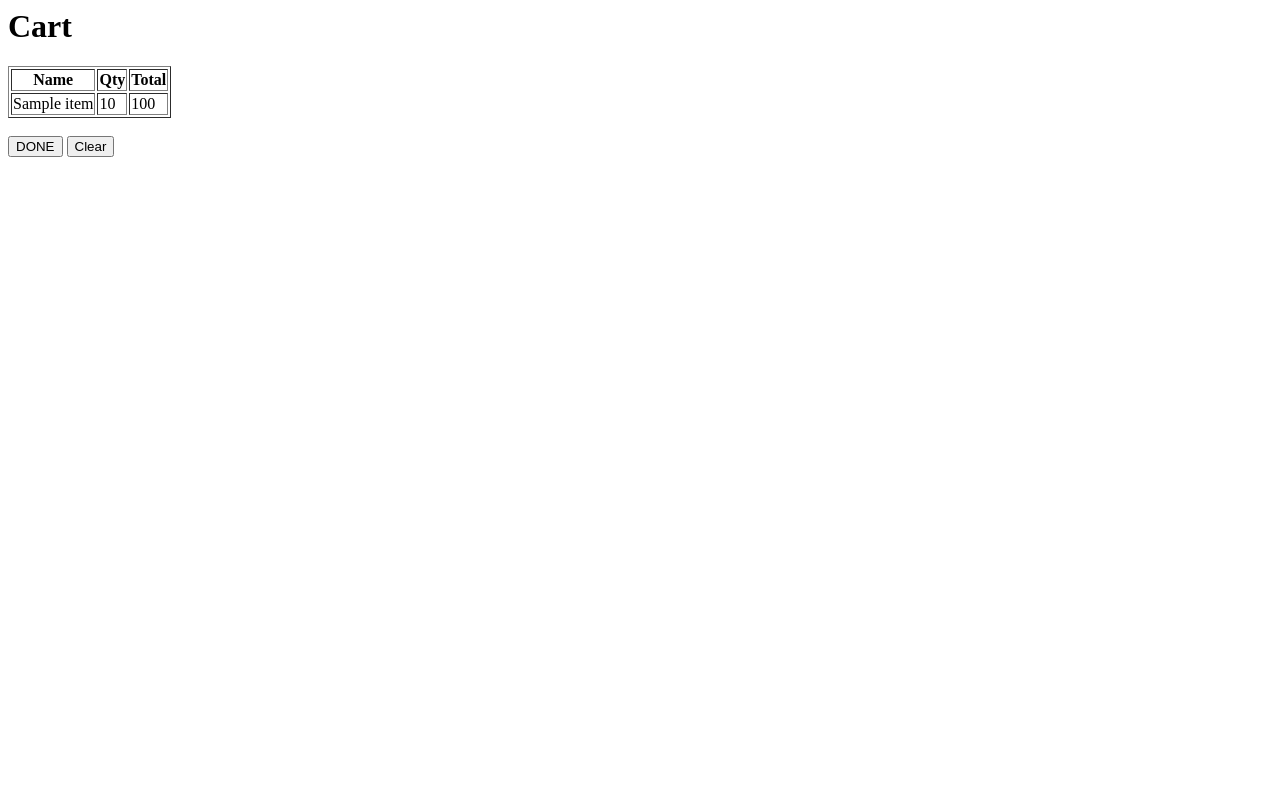
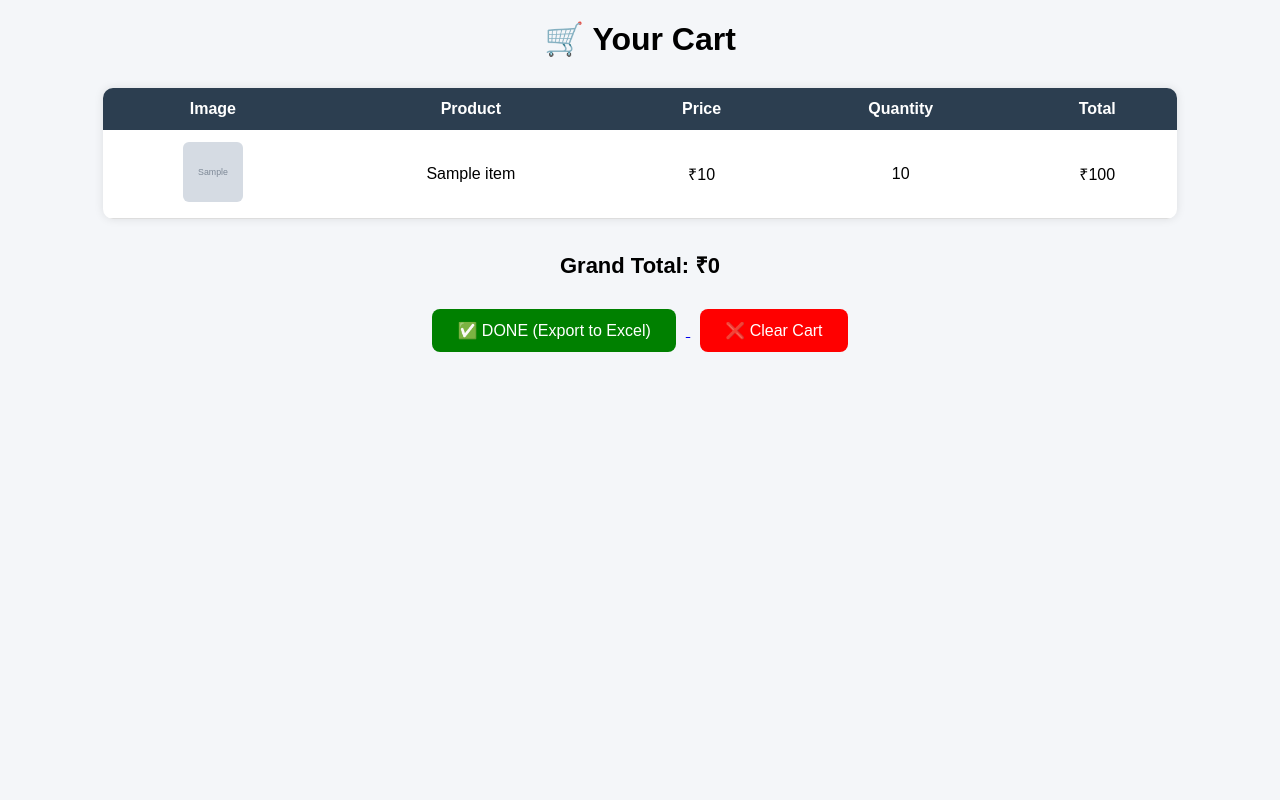
Before and after one commit to darshjain1604/Uttam_Hardwares, a Flask app: template templates/cart.html in a window 1280 px wide. Run offline with Flask 3, Linux system fonts and the light colour scheme; the template is opened without the code that fills it: most values are stand-ins (such as "Sample title", 1, 10 or a date in 2020); grey boxes marked "Sample" are stand-in pictures; some libraries are stand-ins or nearby versions.

Commit message:
Add files via upload

```diff
--- a/templates/cart.html
+++ b/templates/cart.html
@@ -1,24 +1,154 @@
-<h1>Cart</h1>
+<!DOCTYPE html>
+<html>
+<head>
+  <title>Cart</title>
+
+  <style>
+    body {
+      font-family: Arial;
+      background: #f4f6f9;
+    }
+
+    h1 {
+      text-align: center;
+      margin-top: 20px;
+    }
+
+    table {
+      width: 85%;
+      margin: 30px auto;
+      border-collapse: collapse;
+      background: white;
+      border-radius: 10px;
+      overflow: hidden;
+      box-shadow: 0px 0px 10px rgba(0,0,0,0.1);
+    }
+
+    th {
+      background: #2c3e50;
+      color: white;
+      padding: 12px;
+    }
+
+    td {
+      padding: 12px;
+      text-align: center;
+      border-bottom: 1px solid #ddd;
+    }
+
+    img {
+      width: 60px;
+      height: 60px;
+      object-fit: cover;
+      border-radius: 6px;
+    }
+
+    .total-box {
+      text-align: center;
+      font-size: 22px;
+      font-weight: bold;
+      margin-top: 20px;
+    }
+
+    .buttons {
+      text-align: center;
+      margin-top: 20px;
+    }
+
+    button {
+      padding: 12px 25px;
+      margin: 10px;
+      border: none;
+      border-radius: 8px;
+      font-size: 16px;
+      cursor: pointer;
+      color: white;
+    }
+
+    .done {
+      background: green;
+    }
+
+    .clear {
+      background: red;
+    }
+
+    .empty {
+      text-align: center;
+      font-size: 18px;
+      margin-top: 40px;
+    }
+  </style>
+</head>
+
+<body>
+
+<h1>🛒 Your Cart</h1>
 
 {% if cart %}
-<table border="1">
+
+<table>
   <tr>
-<th>Name</th><th>Qty</th><th>Total</th>
+    <th>Image</th>
+    <th>Product</th>
+    <th>Price</th>
+    <th>Quantity</th>
+    <th>Total</th>
   </tr>
+
+  {% set grand_total = 0 %}
 
   {% for item in cart %}
   <tr>
+
+    <!-- IMAGE -->
+    <td>
+      {% if item.image %}
+        <img src="{{ item.image }}">
+      {% else %}
+        <img src="https://via.placeholder.com/60">
+      {% endif %}
+    </td>
+
+    <!-- NAME -->
     <td>{{ item.name }}</td>
+
+    <!-- PRICE -->
+    <td>₹{{ item.price }}</td>
+
+    <!-- QUANTITY -->
     <td>{{ item.qty }}</td>
-<td>{{ item.price * item.qty }}</td>
+
+    <!-- TOTAL -->
+    <td>₹{{ item.price * item.qty }}</td>
+
   </tr>
+
+  {% set grand_total = grand_total + (item.price * item.qty) %}
   {% endfor %}
 </table>
 
-<br>
-<a href="/export_excel"><button>DONE</button></a>
-<a href="/clear"><button>Clear</button></a>
+<div class="total-box">
+  Grand Total: ₹{{ grand_total }}
+</div>
+
+<div class="buttons">
+
+  <a href="/export_excel">
+    <button class="done">✅ DONE (Export to Excel)</button>
+  </a>
+
+  <a href="/clear">
+    <button class="clear">❌ Clear Cart</button>
+  </a>
+
+</div>
 
 {% else %}
-<p>Cart is empty</p>
+
+<p class="empty">Cart is empty 🛒</p>
+
 {% endif %}
+
+</body>
+</html>
```
Also changed, not shown: templates/products.html (+67 -8 lines). Lines whose indentation alone changed are shown as unchanged.
